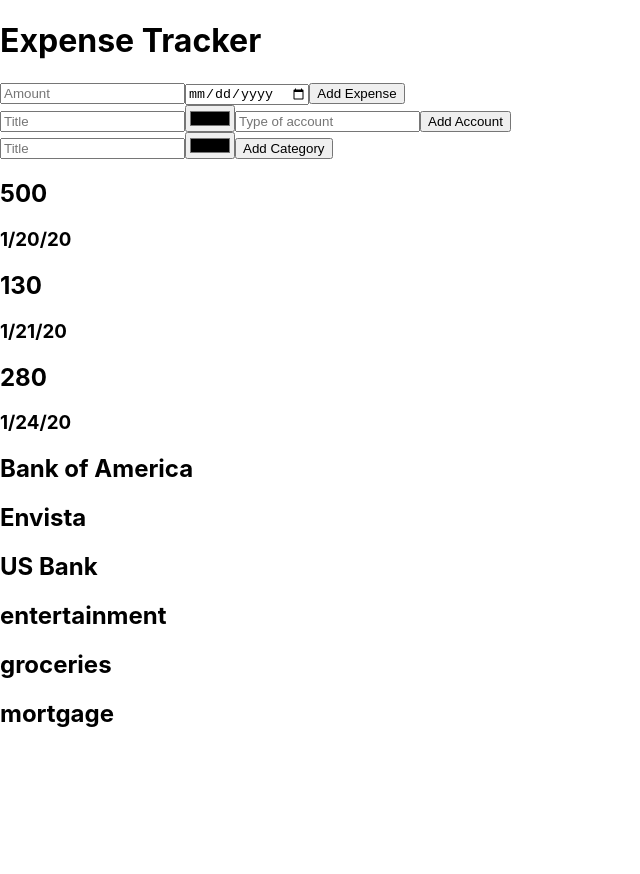
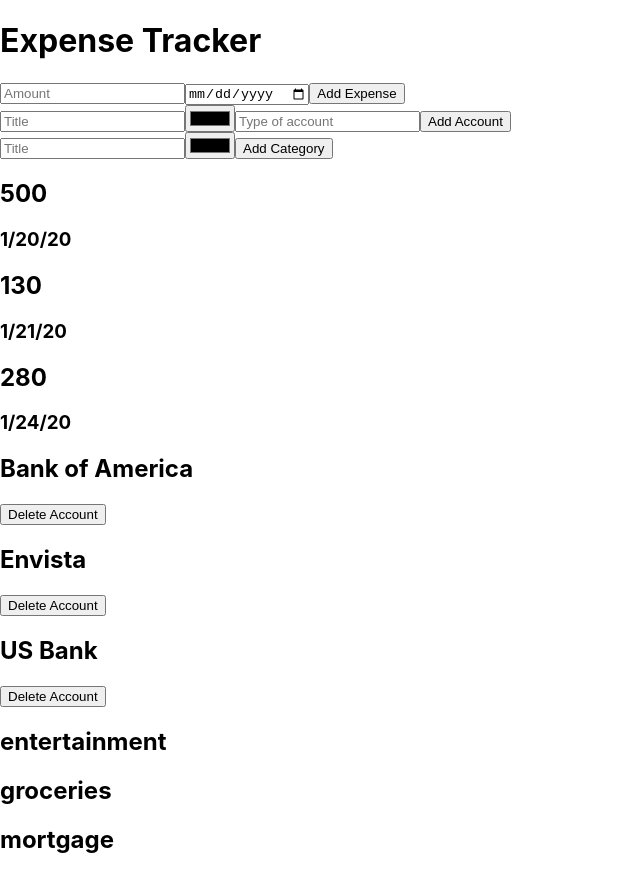
Before and after one commit to JellyBeans1312/expense-tracker, a React (Create React App) app: page / in a window 1280 px wide. Shown: the whole page, without its empty margins (0-640 px from the left). Before the commit the page ends 800 px from the top, so only its background shows below. Built offline with nearby package versions, Linux system fonts and the light colour scheme.

Commit message:
Add basic delete functionanlity for an account

```diff
--- a/src/Account/Account.js
+++ b/src/Account/Account.js
@@ -1,9 +1,10 @@
 import React from 'react';
 
-export const Account = ({ title, color }) => {
+export const Account = ({ title, color, id, deleteAccount }) => {
   return (
     <article>
       <h2>{title}</h2>
+      <button onClick={() => deleteAccount(id)}>Delete Account</button>
     </article>
   )
 }
--- a/src/AccountContainer/AccountContainer.js
+++ b/src/AccountContainer/AccountContainer.js
@@ -1,9 +1,9 @@
 import React from 'react';
 import { Account } from '../Account/Account'
 
-export const AccountContainer = ({ accounts }) => {
+export const AccountContainer = ({ accounts, deleteAccount }) => {
   const account = accounts.map(account => {
-    return <Account title={account.title} color={account.date} icon={account.icon} key={account.id} />
+    return <Account title={account.title} color={account.date} icon={account.icon} key={account.id} id={account.id} deleteAccount={deleteAccount} />
   })
   return account
 }
```
